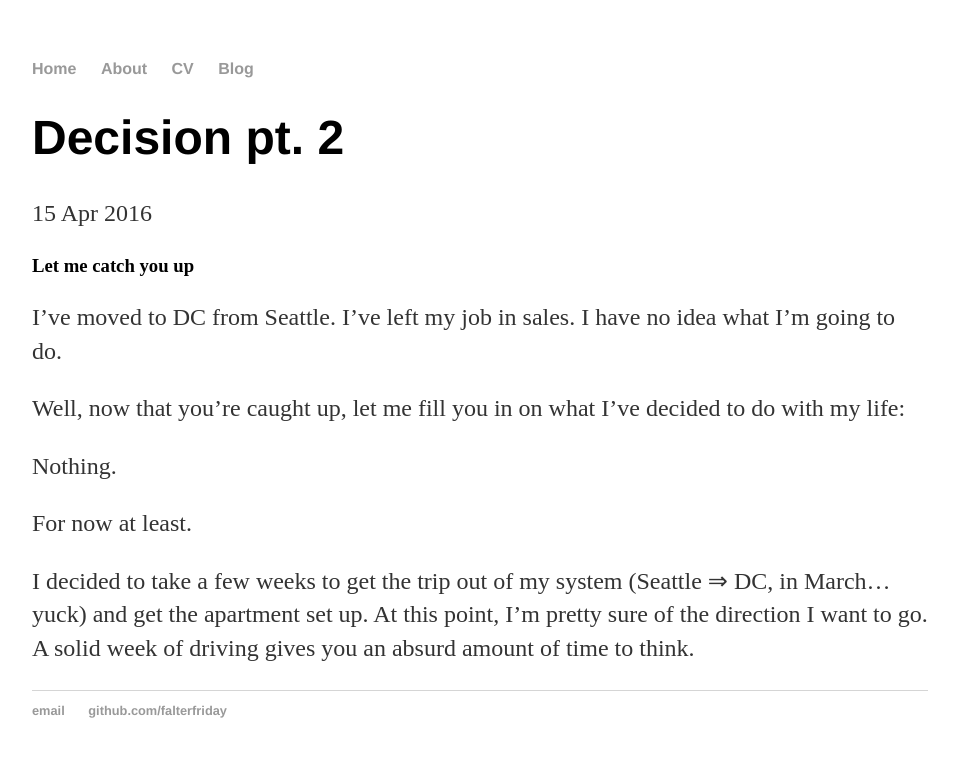
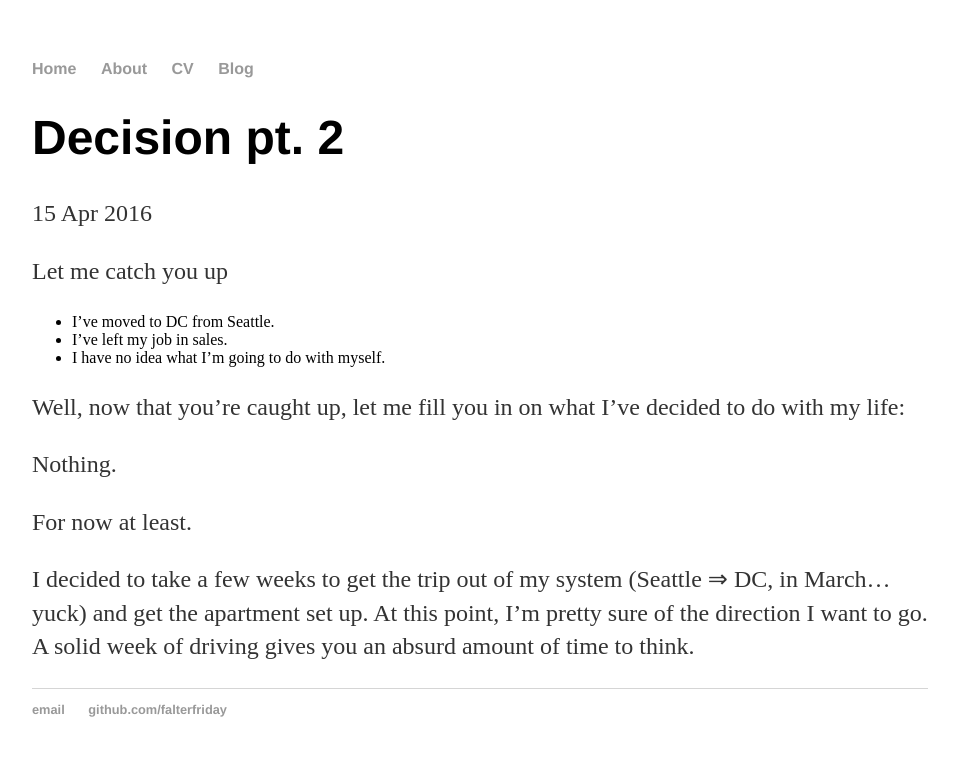
Before and after one commit to falterfriday/blog, a Jekyll site: the page built from _posts/2016-04-15-Decision-pt.-2.md, in a window 1280 px wide. Shown: the top 757 px of the page, without its empty margins (160-1119 px from the left). Built offline with Jekyll 4.4.1, drawn with Linux system fonts in a browser that asks for light colours.

Commit message:
Update 2016-04-15-Decision-pt.-2.md

```diff
--- a/_posts/2016-04-15-Decision-pt.-2.md
+++ b/_posts/2016-04-15-Decision-pt.-2.md
@@ -4,11 +4,11 @@ title: "Decision pt. 2"
 date: 2016-04-15
 ---
 
-<h3>Let me catch you up</h3>
+Let me catch you up
 
-I've moved to DC from Seattle.
-I've left my job in sales.
-I have no idea what I'm going to do.
+- I've moved to DC from Seattle.
+- I've left my job in sales.
+- I have no idea what I'm going to do with myself.
 
 Well, now that you're caught up, let me fill you in on what I've decided to do with my life:
 
```
